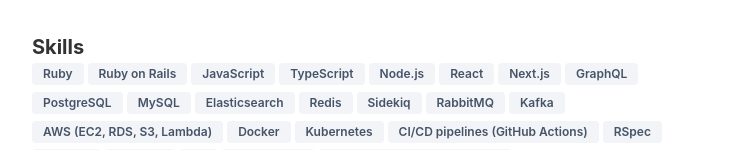
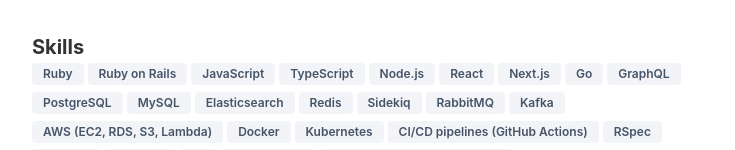
Before and after one commit to sergey-yakushevich/cv-web, a Next.js app: page / in a window 1280 px wide. Shown: the part 1643-1793 px from the top of the page, without its empty margins (272-1007 px from the left). Built offline with nearby package versions, Linux system fonts and the light colour scheme; a web font is replaced by a local one.

Commit message:
Add Go to skills

```diff
--- a/src/data/resume-data.tsx
+++ b/src/data/resume-data.tsx
@@ -153,6 +153,7 @@
     "Node.js",
     "React",
     "Next.js",
+    "Go",
     "GraphQL",
     "PostgreSQL",
     "MySQL",
```
